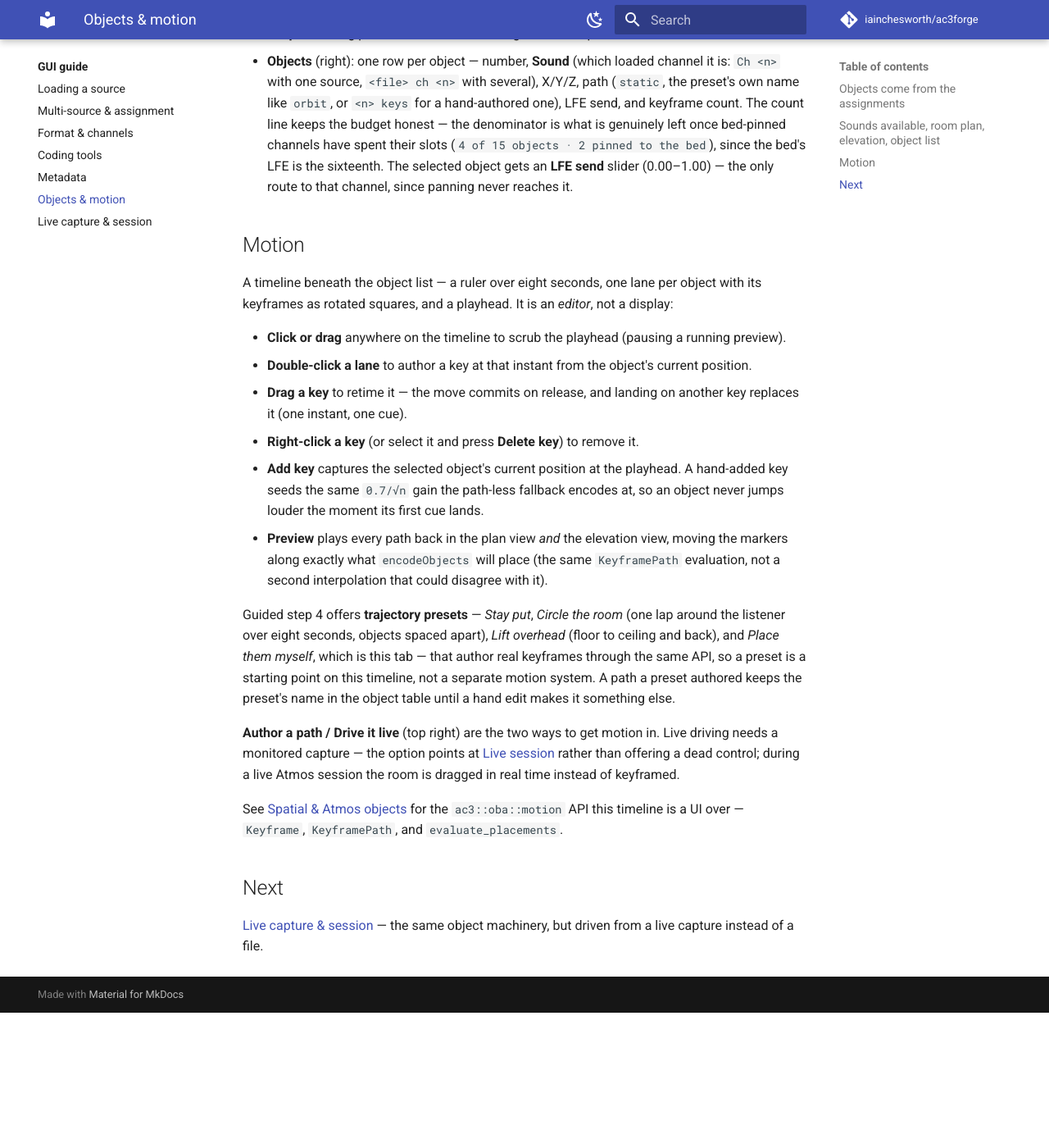
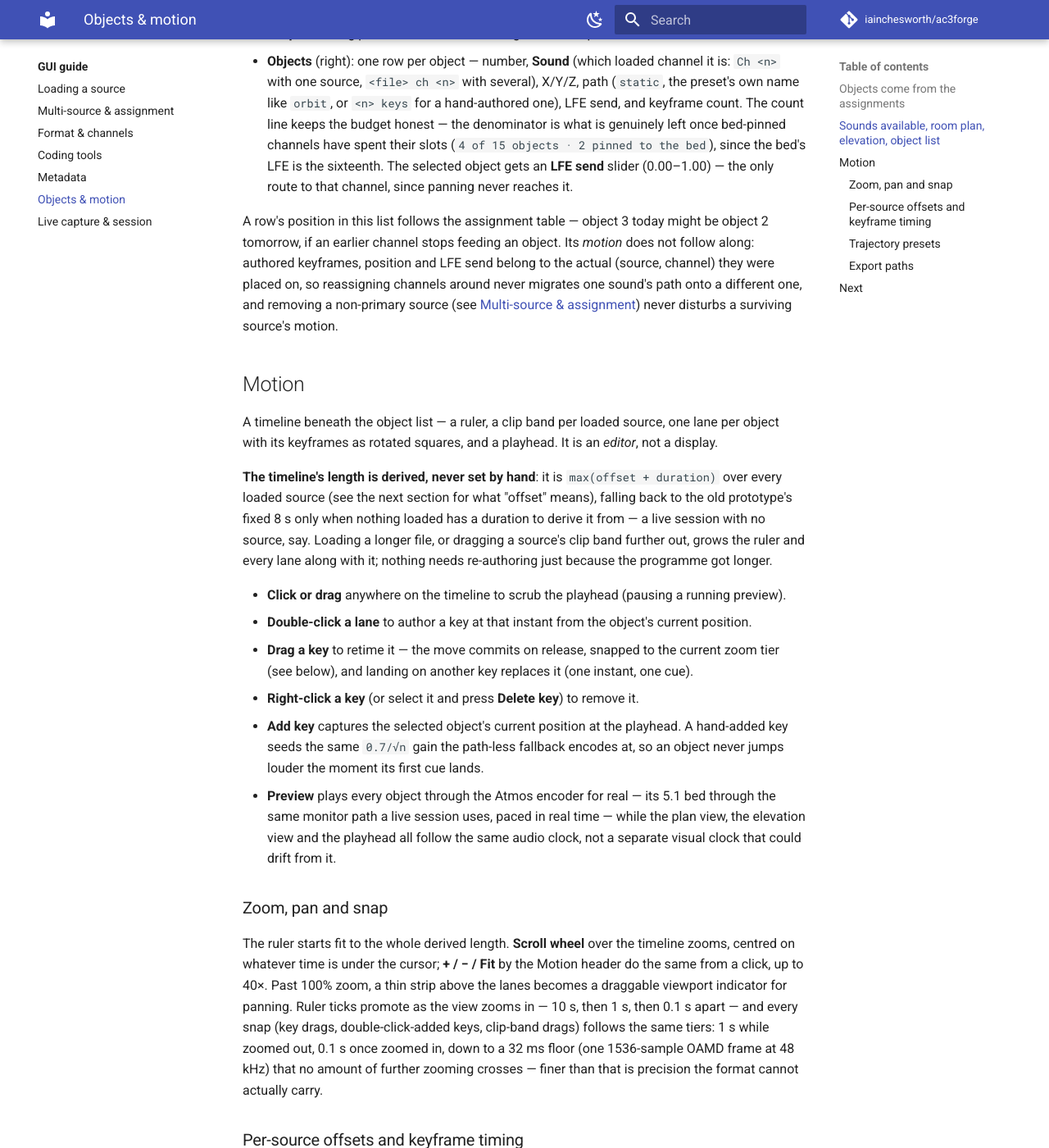
Before and after one commit to iainchesworth/ac3forge, an MkDocs documentation site: the page built from docs/gui/objects-and-motion.md, in a window 1280 px wide and 1400 px high, scrolled down 2034 px. Shown: the whole window at 82% size. Built offline with MkDocs 1.6.1 and Material for MkDocs 9.7.7, drawn with Linux system fonts in a browser that asks for light colours; comment, search, counter and statistics services are not loaded; before the commit the page ends 3269 px from its top, so only the background shows below that; some of the changed text lies outside the part shown.

Commit message:
feat: derived timeline length, per-source offsets, zoom/snap, clip bands
The Objects tab timeline's length is now max(offset + duration) over
every loaded source rather than a fixed 8 s, with each source getting a
numeric start offset (on the rail row and as a draggable clip band) that
shifts its channels as leading silence - encodeChannels/encodeObjects
bake it in once up front; the meter preview, which reads sources as
non-owning spans, applies it as a per-frame read-shift instead.

Keyframe times stay programme-absolute when a clip band moves; Shift-
drag brings that source's own keyframes along by the same delta
(shiftObjectKeyframes, clamped at 0). The timeline gained wheel/button
zoom up to 40x, a draggable pan strip past 100%, and ruler-tick/drag-
snap tiers (1 s / 0.1 s / a 32 ms floor - one OAMD frame) that move
together as the view zooms.

The Preview button now plays every object's 5.1 bed back for real
(EncoderController::startMotionPreview) instead of just animating the
room, with the playhead following the same audio clock. An "Export
paths..." action writes authored motion in ac3cli's own keyframe-file
grammar, and the command bar's atmos-encode line names the exported
file once one exists, so it is finally something that reproduces this
tab's motion from the command line.

```diff
--- a/docs/gui/objects-and-motion.md
+++ b/docs/gui/objects-and-motion.md
@@ -63,28 +63,85 @@
   is the sixteenth. The selected object gets an **LFE send** slider (0.00–1.00) — the only route
   to that channel, since panning never reaches it.
 
+  A row's position in this list follows the assignment table — object 3 today might be object 2
+  tomorrow, if an earlier channel stops feeding an object. Its *motion* does not follow along:
+  authored keyframes, position and LFE send belong to the actual (source, channel) they were
+  placed on, so reassigning channels around never migrates one sound's path onto a different one,
+  and removing a non-primary source (see [Multi-source & assignment](source-assignment.md#the-source-list))
+  never disturbs a surviving source's motion.
+
 ## Motion
 
-A timeline beneath the object list — a ruler over eight seconds, one lane per object with its
-keyframes as rotated squares, and a playhead. It is an *editor*, not a display:
+A timeline beneath the object list — a ruler, a clip band per loaded source, one lane per object
+with its keyframes as rotated squares, and a playhead. It is an *editor*, not a display.
+
+**The timeline's length is derived, never set by hand**: it is `max(offset + duration)` over
+every loaded source (see the next section for what "offset" means), falling back to the old
+prototype's fixed 8 s only when nothing loaded has a duration to derive it from — a live session
+with no source, say. Loading a longer file, or dragging a source's clip band further out, grows
+the ruler and every lane along with it; nothing needs re-authoring just because the programme got
+longer.
 
 - **Click or drag** anywhere on the timeline to scrub the playhead (pausing a running preview).
 - **Double-click a lane** to author a key at that instant from the object's current position.
-- **Drag a key** to retime it — the move commits on release, and landing on another key replaces
-  it (one instant, one cue).
+- **Drag a key** to retime it — the move commits on release, snapped to the current zoom tier (see
+  below), and landing on another key replaces it (one instant, one cue).
 - **Right-click a key** (or select it and press **Delete key**) to remove it.
 - **Add key** captures the selected object's current position at the playhead. A hand-added key
   seeds the same `0.7/√n` gain the path-less fallback encodes at, so an object never jumps
   louder the moment its first cue lands.
-- **Preview** plays every path back in the plan view *and* the elevation view, moving the
-  markers along exactly what `encodeObjects` will place (the same `KeyframePath` evaluation, not
-  a second interpolation that could disagree with it).
+- **Preview** plays every object through the Atmos encoder for real — its 5.1 bed through the same
+  monitor path a live session uses, paced in real time — while the plan view, the elevation view
+  and the playhead all follow the same audio clock, not a separate visual clock that could drift
+  from it.
 
-Guided step 4 offers **trajectory presets** — *Stay put*, *Circle the room* (one lap around the
-listener over eight seconds, objects spaced apart), *Lift overhead* (floor to ceiling and back),
-and *Place them myself*, which is this tab — that author real keyframes through the same API, so
-a preset is a starting point on this timeline, not a separate motion system. A path a preset
+### Zoom, pan and snap
+
+The ruler starts fit to the whole derived length. **Scroll wheel** over the timeline zooms,
+centred on whatever time is under the cursor; **+ / − / Fit** by the Motion header do the same
+from a click, up to 40×. Past 100% zoom, a thin strip above the lanes becomes a draggable viewport
+indicator for panning. Ruler ticks promote as the view zooms in — 10 s, then 1 s, then 0.1 s apart
+— and every snap (key drags, double-click-added keys, clip-band drags) follows the same tiers: 1 s
+while zoomed out, 0.1 s once zoomed in, down to a 32 ms floor (one 1536-sample OAMD frame at
+48 kHz) that no amount of further zooming crosses — finer than that is precision the format
+cannot actually carry.
+
+### Per-source offsets and keyframe timing
+
+Each loaded source gets its own **clip band** at the top of the timeline, spanning its active
+range (`offset … offset + duration`), and its own numeric **start offset** field on the rail's
+source row (see [Loading a source](loading-a-source.md#01--input)). Drag a clip band (or edit the
+rail field directly) to shift when that source's channels start — encoded as leading silence
+ahead of its own audio, never as a change to the audio itself, the same way `ac3cli`'s `offset=`
+token works (see [CLI → Metadata options](../cli/metadata-options.md)).
+
+**Keyframe times are programme-absolute, on purpose.** Sliding a clip band does *not* move that
+source's objects' keys by default — a key at 4.2 s means 4.2 s into the programme, regardless of
+which source is playing there. To bring an object's motion along with its source, **hold Shift**
+while dragging the clip band; every key belonging to that source's objects shifts by the same
+delta, clamped so none lands before 0. Without Shift, a source slides freely under motion that was
+already authored to land where it lands.
+
+### Trajectory presets
+
+Guided step 4 offers **trajectory presets** — *Stay put*, *Circle the room* (one lap every eight
+seconds), *Lift overhead* (floor to ceiling and back every eight seconds), and *Place them
+myself*, which is this tab — that author real keyframes through the same API, so a preset is a
+starting point on this timeline, not a separate motion system. For a file source, a preset repeats
+its eight-second cycle in whole laps across the *entire derived programme length*, ending exactly
+at the programme's own end rather than cutting off mid-turn; a live session has no such length, so
+its presets simply loop the one fixed cycle for as long as the session runs. A path a preset
 authored keeps the preset's name in the object table until a hand edit makes it something else.
+
+### Export paths
+
+**Export paths…** writes every dynamic object's current motion — or, for a path-less object, its
+static position as a single time-0 keyframe — to a text file in `ac3cli atmos-path`'s own
+keyframe-file grammar (`object_index time_s x y z gain lfe_send`, one line per keyframe, addressed
+by each object's flat WAV channel index). Once exported, the command bar's `atmos-encode` line
+names that file as its trailing argument, so the line it shows is finally something that
+reproduces this tab's authored motion from the command line, not just a static per-channel
+placement. See [CLI → `atmos-encode`](../cli/commands.md) for the argument itself.
 
 **Author a path / Drive it live** (top right) are the two ways to get motion in. Live driving
 needs a monitored capture — the option points at [Live session](live-session.md) rather than
```
Also changed, not shown: docs/gui/loading-a-source.md (+11 -2 lines), 2 other files.
